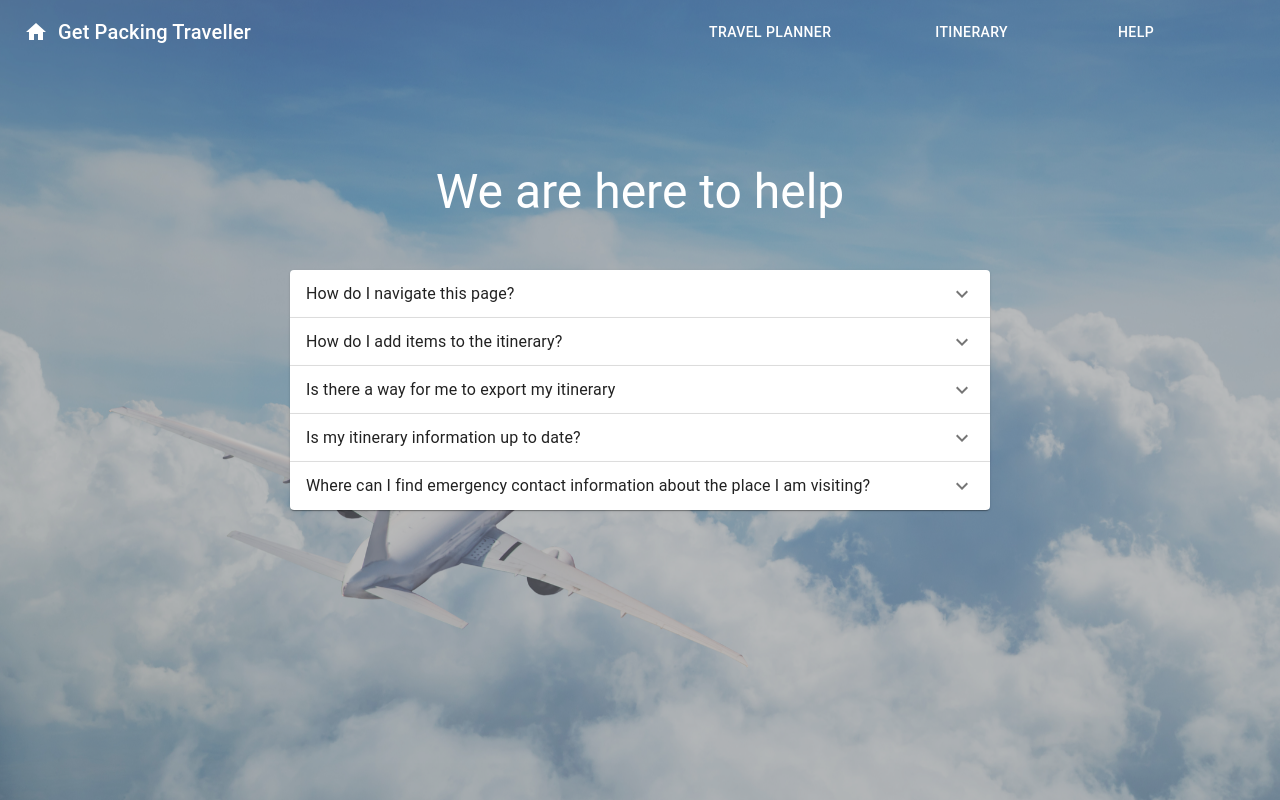
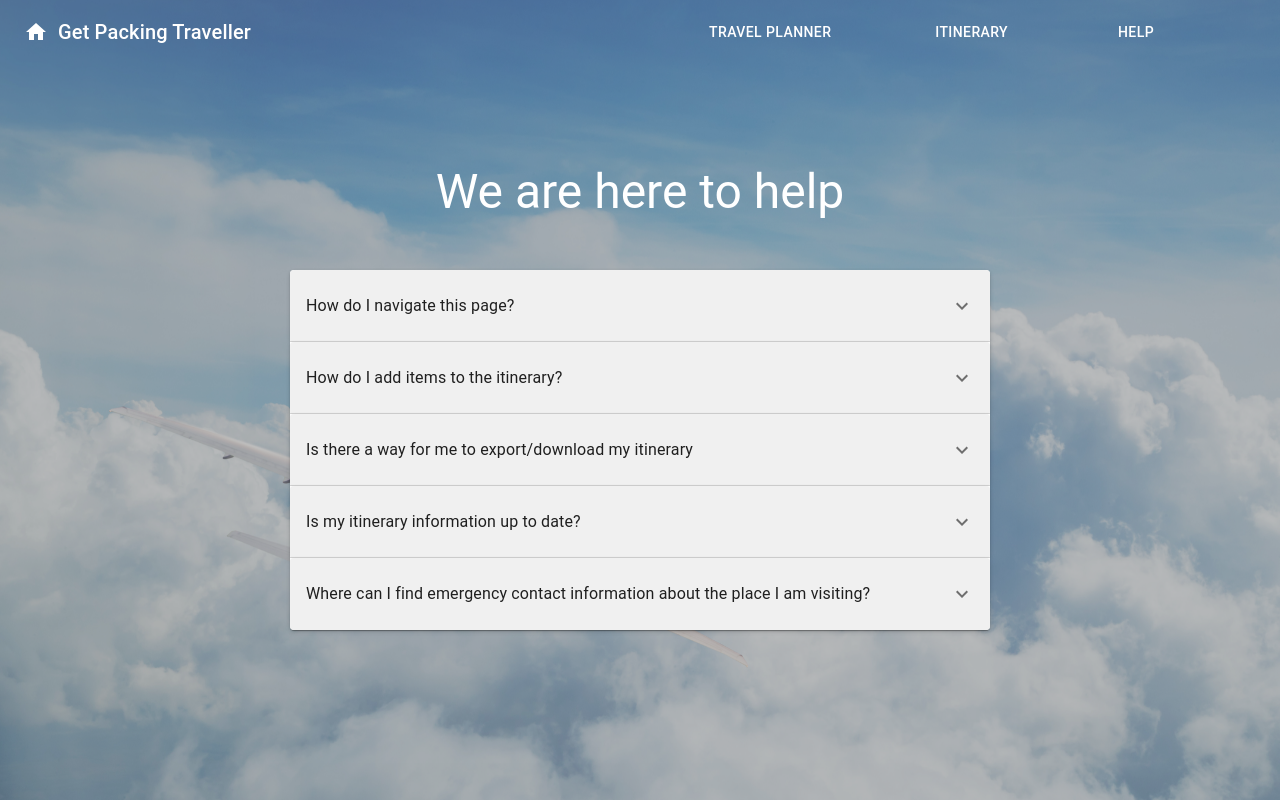
Before and after one commit to Monash-FIT3170/AI_Travel_Plan, a React (Create React App) app in the folder client/: page /example in a window 1280 px wide. Built offline with nearby package versions, Linux system fonts and the light colour scheme.

Commit message:
HelpPage: Styling added with suitable reponses

```diff
--- a/client/src/components/help/HelpMenu.jsx
+++ b/client/src/components/help/HelpMenu.jsx
@@ -13,59 +13,84 @@ import "./HelpMenuStyles.css";
 export default function HelpMenu() {
   return (
     <div className="help-menu">
-      <Accordion>
+      <Accordion className="accordion">
         <AccordionSummary
           expandIcon={<ExpandMoreIcon />}
           aria-controls="panel1a-content"
           id="panel1a-header"
+          className="accordion-summary"
         >
           <Typography>How do I navigate this page?</Typography>
         </AccordionSummary>
         <AccordionDetails>
-          <Typography>Response 1</Typography>
+          <Typography>
+            The top navigation menu allows you to move between the important
+            pages. This includes the Travel Planner, where you can chat with the
+            AI chatbot, the Itinerary, where you can view the itinerary and
+            other information, and Help, where you can understand what you can
+            do in order to maximise your experience using this website.{" "}
+          </Typography>
         </AccordionDetails>
       </Accordion>
-      <Accordion>
+      <Accordion className="accordion">
         <AccordionSummary
           expandIcon={<ExpandMoreIcon />}
           aria-controls="panel2a-content"
           id="panel2a-header"
+          className="accordion-summary"
         >
           <Typography>How do I add items to the itinerary?</Typography>
         </AccordionSummary>
         <AccordionDetails>
-          <Typography>idk</Typography>
+          <Typography>
+            You can add items to the itinerary by simply talking with our AI
+            travel planer, who will add destinations that you would like to
+            visit in the itinerary.
+          </Typography>
         </AccordionDetails>
       </Accordion>
-      <Accordion>
+      <Accordion className="accordion">
         <AccordionSummary
           expandIcon={<ExpandMoreIcon />}
           aria-controls="panel2a-content"
           id="panel2a-header"
+          className="accordion-summary"
         >
-          <Typography>Is there a way for me to export my itinerary</Typography>
+          <Typography>
+            Is there a way for me to export/download my itinerary
+          </Typography>
         </AccordionSummary>
         <AccordionDetails>
-          <Typography>Response 2</Typography>
+          <Typography>
+            Yes, you can download your itinerary. Head to the Itinerary tab, and
+            under extra information, you should be able to see a button that
+            allows you to download the itinerary{" "}
+          </Typography>
         </AccordionDetails>
       </Accordion>
-      <Accordion>
+      <Accordion className="accordion">
         <AccordionSummary
           expandIcon={<ExpandMoreIcon />}
           aria-controls="panel2a-content"
           id="panel2a-header"
+          className="accordion-summary"
         >
           <Typography>Is my itinerary information up to date?</Typography>
         </AccordionSummary>
         <AccordionDetails>
-          <Typography>Response 2</Typography>
+          <Typography>
+            Yes, all your itinerary information is up to date, and this includes
+            all the extra information provided such as the forex exchange rate
+            and weather
+          </Typography>
         </AccordionDetails>
       </Accordion>
-      <Accordion>
+      <Accordion className="accordion">
         <AccordionSummary
           expandIcon={<ExpandMoreIcon />}
           aria-controls="panel2a-content"
           id="panel2a-header"
+          className="accordion-summary"
         >
           <Typography>
             Where can I find emergency contact information about the place I am
@@ -73,7 +98,12 @@ export default function HelpMenu() {
           </Typography>
         </AccordionSummary>
         <AccordionDetails>
-          <Typography>Response 2</Typography>
+          <Typography>
+            All emergency information regarding your destination can be found in
+            the Itinerary page, as part of the extra information provided. These
+            emergency contacts include Ambulance, Police, Fire department and
+            more.{" "}
+          </Typography>
         </AccordionDetails>
       </Accordion>
     </div>
--- a/client/src/components/help/HelpMenuStyles.css
+++ b/client/src/components/help/HelpMenuStyles.css
@@ -1,4 +1,22 @@
 .help-menu {
   max-width: 700px;
   margin: 0 auto;
+  .MuiAccordionSummary-root {
+    background-color: #f0f0f0;
+  }
+  .accordion-summary {
+    box-shadow: 0 2px 5px rgba(0, 0, 0, 0.1);
+    padding: 12px 16px; /* Add padding */
+    border-radius: 4px; /* Add border-radius */
+  }
+  .accordion-summary:hover {
+    background-color: #e0e0e0; /* Change the background color on hover for a subtle effect */
+    cursor: pointer; /* Change the cursor to indicate interactivity */
+    transform: translateY(
+      -1px
+    ); /* Add a slight vertical translation on hover */
+  }
+  .MuiTypography-h6 {
+    font-weight: bold; /* Make the Accordion title bold for better visibility */
+  }
 }
```
